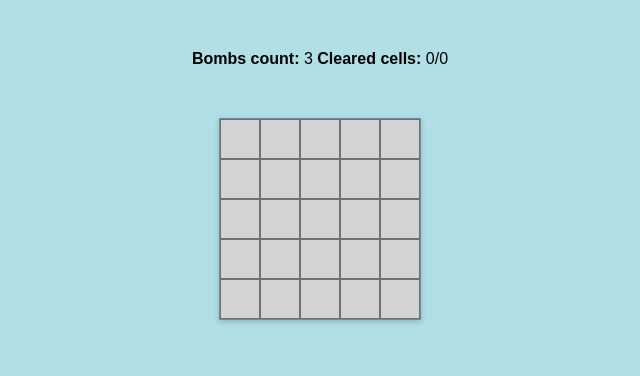
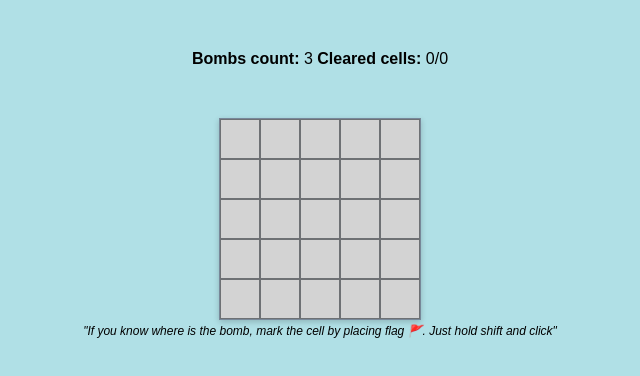
Before and after one commit to ElenaBagriy/minesweeper-game-bahrii, a plain HTML site: page index.html in a window 1280 px wide. Shown: the whole page, without its empty margins (320-960 px from the left). Drawn offline with Linux system fonts and the light colour scheme.

Commit message:
add function to implement flags

```diff
--- a/script.js
+++ b/script.js
@@ -65,6 +65,9 @@ render();
 function discoverCell(row, col) {
   //
   // TODO: Task 5 - Reveal cells when clicked.
+  if (cells[row][col].hasBeenFlagged) {
+    return;
+  }
   cells[row][col].discovered = true;
   //
   // TODO: Task 6 - Discover neighbor cells recursively, as long as there are no adjacent bombs to the current cell.
@@ -90,6 +93,7 @@ function flagCell(row, col) {
   // TODO: Task 7 - Implement flags. Flags allow the player to mark cells that they think contain a bomb.
   //                When clicking a cell and holding shift, function flagCell() will be called for you.
   //
+  cells[row][col].hasBeenFlagged = !cells[row][col].hasBeenFlagged;
 }
 
 // This function is called once for each cell when rendering the game. The row and col of the current cell is
@@ -155,6 +159,11 @@ function getMessage() {
 // "Render" the game. Update the content of the page to reflect any changes to the game state.
 function render() {
   const playfield = document.getElementById("playfield");
+  const rulesMessage = `<p class="help-message">
+      "If you know where is the bomb, mark the cell by placing flag 🚩. Just hold
+      shift and click"
+    </p>`;
+  playfield.insertAdjacentHTML("afterend", rulesMessage);
   let html = "";
   for (let row = 0; row < ROWS_COUNT; row++) {
     html += '<div class="row">';
--- a/style.css
+++ b/style.css
@@ -22,7 +22,8 @@ body.victory {
   background-color: rgb(158, 221, 143);
 }
 
-header, #message {
+header,
+#message {
   margin-top: 50px;
   text-align: center;
 }
@@ -46,7 +47,7 @@ header, #message {
   height: 40px;
   border: rgb(110, 113, 116) solid 1px;
   text-align: center;
-    vertical-align : middle;
+  vertical-align: middle;
   font-size: 16px;
   line-height: 40px;
   font-weight: 900;
@@ -60,3 +61,10 @@ header, #message {
 .discovered {
   background-color: rgb(177, 177, 177);
 }
+
+.help-message {
+  text-align: center;
+  font-style: italic;
+  margin-top: 4px;
+  font-size: 12px;
+}
```
Lines whose indentation alone changed are shown as unchanged.
